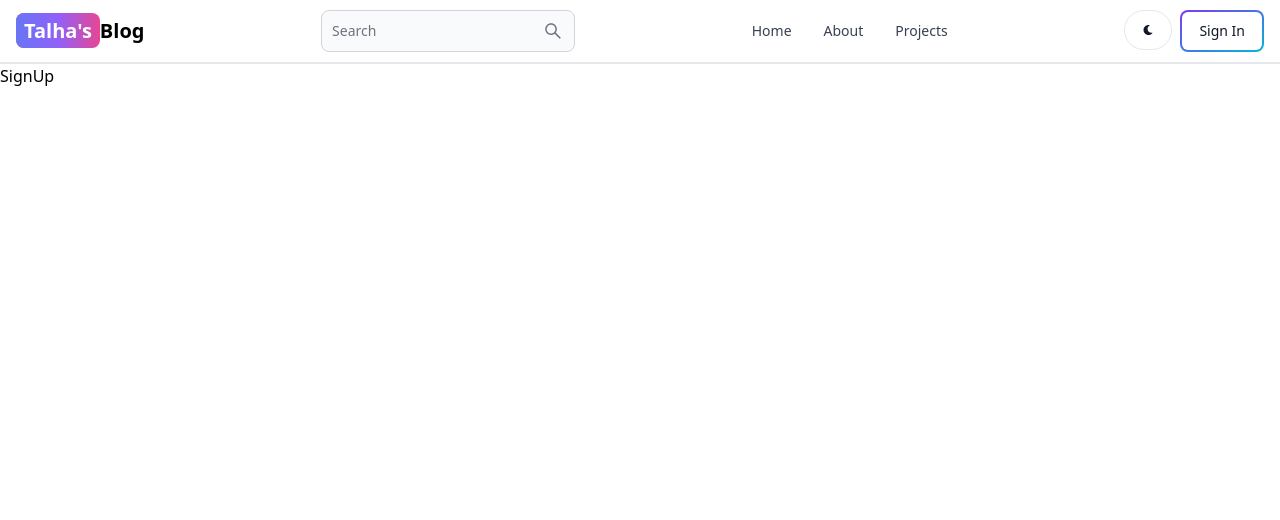
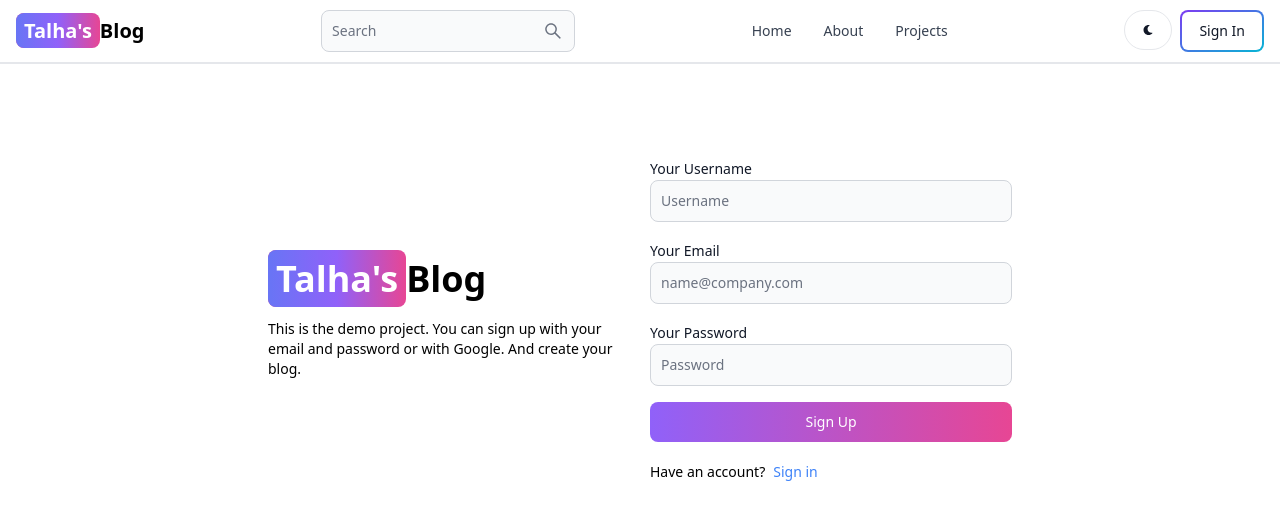
Before and after one commit to muhammadtalha894/Mern-Blog, a React (Vite) app in the folder frontend/: page /sign-up in a window 1280 px wide. Shown: the top 520 px of the page. Built offline with nearby package versions, Linux system fonts and the light colour scheme.

Commit message:
add functionality sign-up page

```diff
--- a/frontend/src/pages/SignUp.jsx
+++ b/frontend/src/pages/SignUp.jsx
@@ -1,9 +1,128 @@
-import React from 'react'
+import React, { useState } from 'react';
+import { Link } from 'react-router-dom';
+import { Alert, Button, Label, Spinner, TextInput } from 'flowbite-react';
+import { useNavigate } from 'react-router-dom';
 
 const SignUp = () => {
+  const [formData, setFormData] = useState({});
+  const [loading, setLoading] = useState(false);
+  const [errorMessage, setErrorMessage] = useState(null);
+  const navigate = useNavigate();
+
+  const handleOnChange = (e) => {
+    setFormData({ ...formData, [e.target.id]: e.target.value.trim() });
+  };
+
+  const handleOnSubmit = async (e) => {
+    e.preventDefault();
+
+    if (!formData.username || !formData.email || !formData.password) {
+      return setErrorMessage('Please fill out all fields!');
+    }
+    try {
+      setLoading(true);
+      setErrorMessage(null);
+      const res = await fetch('/api/v1/auth/signup', {
+        method: 'POST',
+        headers: {
+          'Content-Type': 'application/json',
+        },
+        body: JSON.stringify(formData),
+      });
+
+      const data = await res.json();
+      if (data.success === false) {
+        return setErrorMessage(data.message);
+      }
+      setLoading(false);
+
+      if (res.ok) {
+        return navigate('/sign-in');
+      }
+    } catch (error) {
+      setErrorMessage(error.message);
+      setLoading(false);
+    }
+  };
   return (
-    <div>SignUp</div>
-  )
-}
+    <div className='min-h-screen mt-20'>
+      <div className='flex p-3 max-w-3xl mx-auto flex-col  md:flex-row md:items-center gap-5'>
+        <div className='flex-1'>
+          <Link
+            to='/'
+            className='self-center whitespace-nowrap  font-semibold dark:text-white  text-4xl'
+          >
+            <span className='px-2 py-1 bg-gradient-to-r from-indigo-500 via-purple-500 bg-pink-500 rounded-lg text-white '>
+              Talha's
+            </span>
+            Blog
+          </Link>
+          <p className='text-sm mt-5'>
+            This is the demo project. You can sign up with your email and
+            password or with Google. And create your blog.{' '}
+          </p>
+        </div>
 
-export default SignUp
+        <div className='flex-1'>
+          <form className='flex flex-col gap-4' onSubmit={handleOnSubmit}>
+            <div>
+              <Label value='Your Username' />
+              <TextInput
+                type='text'
+                placeholder='Username'
+                id='username'
+                onChange={handleOnChange}
+              />
+            </div>
+            <div>
+              <Label value='Your Email' />
+              <TextInput
+                onChange={handleOnChange}
+                type='email'
+                placeholder='name@company.com'
+                id='email'
+              />
+            </div>
+            <div>
+              <Label value='Your Password' />
+              <TextInput
+                type='password'
+                placeholder='Password'
+                id='password'
+                onChange={handleOnChange}
+              />
+            </div>
+            <Button
+              gradientDuoTone='purpleToPink'
+              type='submit'
+              disabled={loading}
+            >
+              {loading ? (
+                <>
+                  {' '}
+                  <Spinner size={'sm'} />
+                  <span>Loading...</span>
+                </>
+              ) : (
+                'Sign Up'
+              )}
+            </Button>
+          </form>
+          <div className='flex gap-2 text-sm mt-5 '>
+            <span>Have an account?</span>{' '}
+            <Link to='/sign-in' className='text-blue-500'>
+              Sign in
+            </Link>
+          </div>
+          {errorMessage && (
+            <Alert className='mt-5' color='failure'>
+              {errorMessage}
+            </Alert>
+          )}
+        </div>
+      </div>
+    </div>
+  );
+};
+
+export default SignUp;
--- a/frontend/vite.config.js
+++ b/frontend/vite.config.js
@@ -1,7 +1,15 @@
-import { defineConfig } from 'vite'
-import react from '@vitejs/plugin-react-swc'
+import { defineConfig } from 'vite';
+import react from '@vitejs/plugin-react-swc';
 
 // https://vitejs.dev/config/
 export default defineConfig({
+  server: {
+    proxy: {
+      '/api': {
+        target: 'http://localhost:9000',
+        secure: false,
+      },
+    },
+  },
   plugins: [react()],
-})
+});
```
Also changed, not shown: 2 other files (tests, documents, lock files or other folders).
